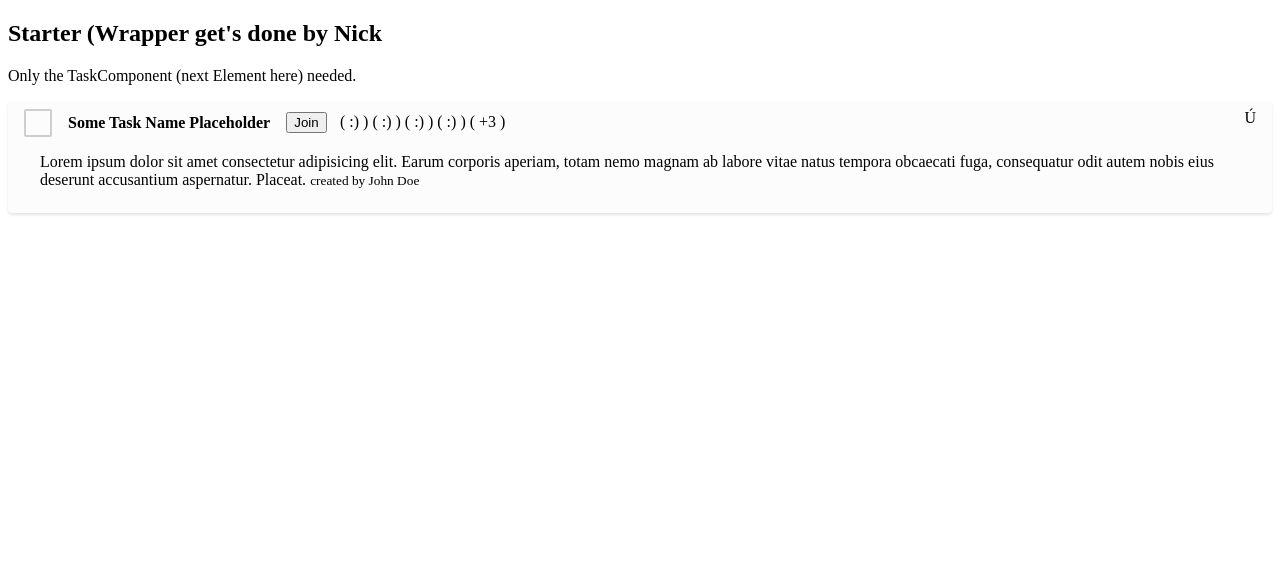
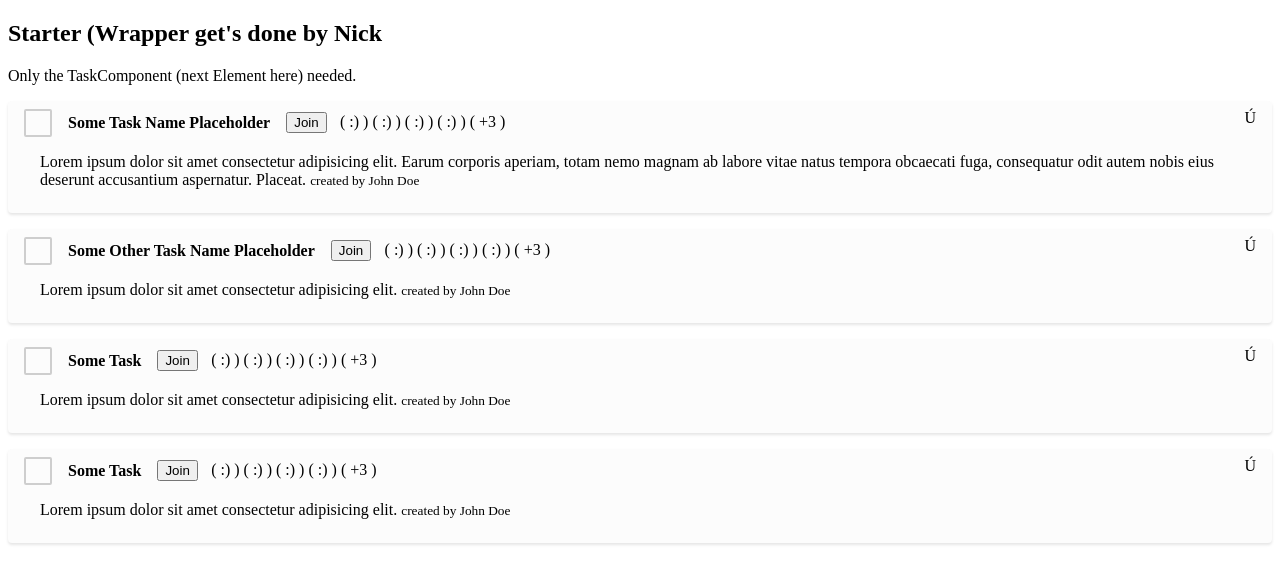
Before and after one commit to codecampleipzig/communic, an Angular app: page / in a window 1280 px wide. Shown: the top 584 px of the page. Built offline with nearby package versions, Linux system fonts and the light colour scheme.

Commit message:
Add Task List Component. Works

```diff
--- a/src/app/app.component.html
+++ b/src/app/app.component.html
@@ -4,7 +4,7 @@
 
   <p>Only the TaskComponent (next Element here) needed.</p>
 
-  <app-task></app-task>
+  <app-task-list></app-task-list>
 
 </div>
 
--- a/src/app/app.module.ts
+++ b/src/app/app.module.ts
@@ -4,11 +4,13 @@ import { NgModule } from '@angular/core';
 import { AppRoutingModule } from './app-routing.module';
 import { AppComponent } from './app.component';
 import { TaskComponent } from './task/task.component';
+import { TaskListComponent } from './task-list/task-list.component';
 
 @NgModule({
   declarations: [
     AppComponent,
-    TaskComponent
+    TaskComponent,
+    TaskListComponent
   ],
   imports: [
     BrowserModule,
--- /dev/null
+++ b/src/app/datatypes/Task.ts
@@ -0,0 +1,8 @@
+export interface Task {
+   id: number;
+   name: string;
+   description: string;
+   status: string;
+   authorID: number;
+   teamIDs: number[];
+ }
--- /dev/null
+++ b/src/app/task-list/mock-tasks.ts
@@ -0,0 +1,32 @@
+import { Task } from '../datatypes/Task';
+
+export const TASKS: Task[] = [
+   { id: 1,
+     name: 'Some Task Name Placeholder',
+     description: 'Lorem ipsum dolor sit amet consectetur adipisicing elit. Earum corporis aperiam, totam nemo magnam ab labore vitae natus tempora obcaecati fuga, consequatur odit autem nobis eius deserunt accusantium aspernatur. Placeat.',
+     status: 'open',
+     authorID: 1234,
+     teamIDs: [1234, 5678, 9123, 4567, 8901]
+   },
+   { id: 2,
+      name: 'Some Other Task Name Placeholder',
+      description: 'Lorem ipsum dolor sit amet consectetur adipisicing elit. ',
+      status: 'open',
+      authorID: 1235,
+      teamIDs: [1235, 5678, 9123, 4567, 8901]
+   },
+   { id: 3,
+      name: 'Some Task',
+      description: 'Lorem ipsum dolor sit amet consectetur adipisicing elit. ',
+      status: 'done',
+      authorID: 1237,
+      teamIDs: [1237, 5678, 9123, 4567, 8901]
+   },
+   { id: 4,
+      name: 'Some Task',
+      description: 'Lorem ipsum dolor sit amet consectetur adipisicing elit. ',
+      status: 'deleted',
+      authorID: 1237,
+      teamIDs: [1237, 5678, 9123, 4567, 8901]
+   },
+];
--- /dev/null
+++ b/src/app/task-list/task-list.component.html
@@ -0,0 +1,5 @@
+<ul class="tasks unstyledList">
+   <li *ngFor="let task of tasks">
+      <app-task [task]="task"></app-task>
+   </li>
+</ul>
--- /dev/null
+++ b/src/app/task-list/task-list.component.ts
@@ -0,0 +1,18 @@
+import { Component, OnInit } from '@angular/core';
+import { TASKS } from './mock-tasks';
+
+@Component({
+  selector: 'app-task-list',
+  templateUrl: './task-list.component.html',
+  styleUrls: ['./task-list.component.css']
+})
+export class TaskListComponent implements OnInit {
+
+  tasks = TASKS;
+
+  constructor() { }
+
+  ngOnInit() {
+  }
+
+}
--- a/src/app/task/task.component.css
+++ b/src/app/task/task.component.css
@@ -40,7 +40,8 @@
    }
 
    .taskDescription {
-      margin-left: 1em
+      margin-left: 1em;
+      flex-basis: 100%;
    }
 
 @media screen and (min-width: 760px) {
--- a/src/app/task/task.component.html
+++ b/src/app/task/task.component.html
@@ -2,7 +2,7 @@
          Ú <!-- Put future taskDelete Button Component here -->
    </div>
    <div class="taskHeader">
-      <div class="taskCheckbox checkbox"> <!-- Put future taskCheckbox Component here --></div>
+      <div class="taskCheckbox checkbox status-{{task.status}}"> <!-- Put future taskCheckbox Component here --></div>
       <h4>{{task.name}}</h4>
    </div>
    <div class="taskTeam">
@@ -12,6 +12,6 @@
    </div>
    <p class="taskDescription">
       <!-- Replace this with future taskDescription Component here -->
-      Lorem ipsum dolor sit amet consectetur adipisicing elit. Earum corporis aperiam, totam nemo magnam ab labore vitae natus tempora obcaecati fuga, consequatur odit autem nobis eius deserunt accusantium aspernatur. Placeat.
+      {{task.description}}
       <small class="taskAuthor">created by John Doe</small>
    </p>
--- a/src/app/task/task.component.ts
+++ b/src/app/task/task.component.ts
@@ -1,5 +1,5 @@
-import { Component, OnInit } from '@angular/core';
-import { Task } from './task';
+import { Component, OnInit, Input } from '@angular/core';
+import { Task } from '../datatypes/Task';
 
 @Component({
   selector: 'app-task',
@@ -7,11 +7,7 @@ import { Task } from './task';
   styleUrls: ['./task.component.css']
 })
 export class TaskComponent implements OnInit {
-
-  task: Task = {
-    id: 1,
-    name: 'Some Task Name Placeholder'
-  };
+  @Input() task: Task;
 
   constructor() { }
 
--- a/src/app/task/task.ts
+++ /dev/null
@@ -1,4 +0,0 @@
-export class Task {
-   id: number;
-   name: string;
- }
--- a/src/styles.css
+++ b/src/styles.css
@@ -11,3 +11,14 @@
    border: 2px solid #CECECE;
    border-radius: 2px;
 }
+
+.unstyledList {
+   list-style: none;
+   margin: 0;
+   padding: 0;
+}
+
+.unstyledList>li {
+   margin:0;
+   padding:0;
+}
```
Also changed, not shown: src/app/task-list/task-list.component.css (added), 1 other file (tests, documents, lock files or other folders).
